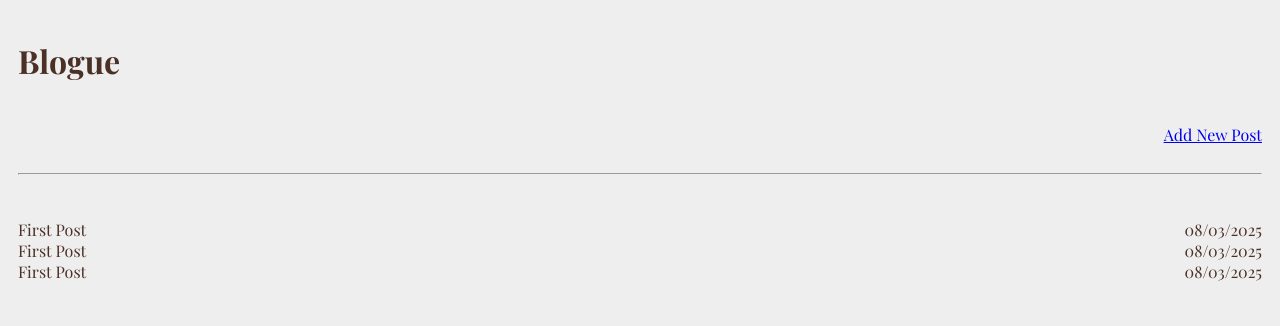
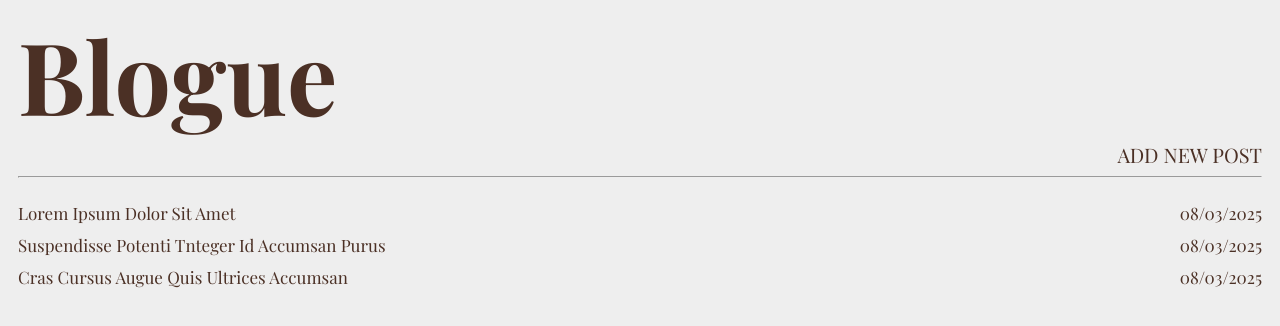
Before and after one commit to svetlozara-godzheva/dynamic-blog-website, a plain HTML site: page index.html in a window 1280 px wide. Drawn offline with nearby package versions, Linux system fonts and the light colour scheme; a web font is replaced by a local one.

Commit message:
Added basic css for the homepage

```diff
--- a/index.html
+++ b/index.html
@@ -31,22 +31,22 @@
             <div class="row">
                 <ul class="posts-list">
                     <li class="post-item">
-                        <span>
-                            First Post
-                        </span>
-                        <span>08/03/2025</span>
+                        <a class="post-item-title">
+                            Lorem ipsum dolor sit amet
+                        </a>
+                        <span class="post-item-date">08/03/2025</span>
                     </li>
                     <li class="post-item">
-                        <span>
-                            First Post
-                        </span>
-                        <span>08/03/2025</span>
+                        <a class="post-item-title">
+                            Suspendisse potenti tnteger id accumsan purus
+                        </a>
+                        <span class="post-item-date">08/03/2025</span>
                     </li>
                     <li class="post-item">
-                        <span>
-                            First Post
-                        </span>
-                        <span>08/03/2025</span>
+                        <a class="post-item-title">
+                            Cras cursus augue quis ultrices accumsan
+                        </a>
+                        <span class="post-item-date">08/03/2025</span>
                     </li>
                 </ul>
             </div>
--- a/styles.css
+++ b/styles.css
@@ -29,12 +29,32 @@ body {
 
 .row {
     width: 100%;
-    padding: 10px;
+    padding-left: 10px;
+    padding-right: 10px;
+}
+
+.title {
+    margin: 0px;
+    font-size: 100px;
 }
 
 .navigation {
     text-align: right;
+    text-transform: uppercase;
 }
+
+.navigation a {
+    text-decoration: none;
+    color: var(--palette-5);
+    font-size: 20px;
+
+}
+
+.navigation a:hover {
+    color: var(--palette-5);
+    font-weight: bold;
+}
+
 
 .posts-list {
     list-style-type: none;
@@ -44,8 +64,16 @@ body {
 .post-item {
     display: flex;
     justify-content: space-between;
+    margin-top: 10px;
+    font-size: 17px;
 }
 
-.post-item h5 {}
+.post-item-title {
+    font-size: 17px;
+    text-transform: capitalize;
+}
 
-.post-item span {}
+.post-item-title:hover {
+    text-decoration: underline;
+    cursor: pointer;
+}
```
